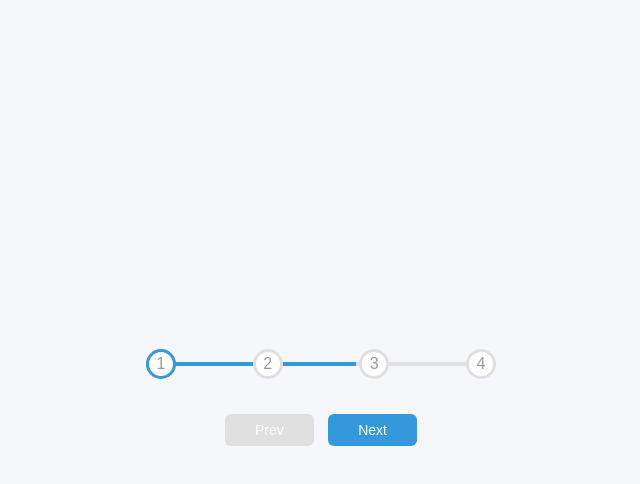
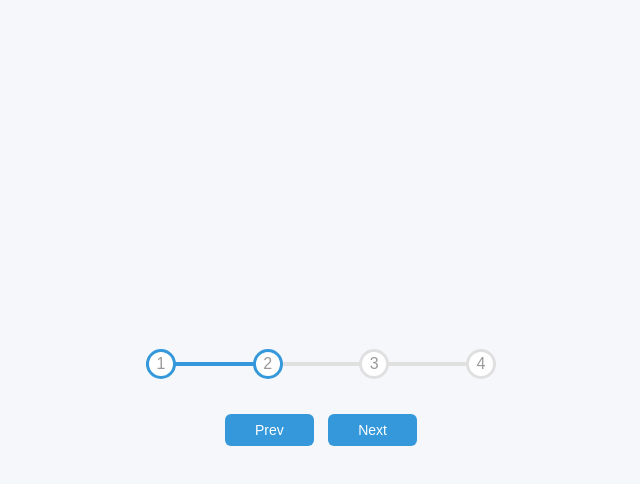
Before and after one commit to R11manish/mini-projests-html-css-javascript, a plain HTML site: page steps functionality/index.html in a window 1280 px wide. Both pictures are taken after a click on the button "Next". Shown: the whole page, without its empty margins (319-959 px from the left). Drawn offline with Linux system fonts and the light colour scheme; a web font is replaced by a local one.

Commit message:
add js to steps functionality

```diff
--- a/steps functionality/index.html
+++ b/steps functionality/index.html
@@ -5,6 +5,7 @@
     <meta http-equiv="X-UA-Compatible" content="IE=edge">
     <meta name="viewport" content="width=device-width, initial-scale=1.0">
     <link rel="stylesheet" href="style.css">
+    <script src="./script.js" defer></script>
     <title>My project</title>
 </head>
 <body>
--- a/steps functionality/script.js
+++ b/steps functionality/script.js
@@ -0,0 +1,46 @@
+const progress = document.getElementById("progress");
+const prev = document.getElementById("prev");
+const next = document.getElementById("next");
+const circles = document.querySelectorAll(".circle");
+
+let currentActive = 1;
+
+next.addEventListener("click", () => {
+  currentActive++;
+  if (currentActive > circles.length) {
+    currentActive = circles.length;
+  }
+  update();
+});
+
+prev.addEventListener("click", () => {
+  currentActive--;
+  if (currentActive < 1) {
+    currentActive = 1;
+  }
+
+  update();
+});
+
+function update() {
+  circles.forEach((circle, index) => {
+    if (index < currentActive) {
+      circle.classList.add("active");
+    } else {
+      circle.classList.remove("active");
+    }
+  });
+
+  const active = document.querySelectorAll(".active");
+  progress.style.width =
+    ((active.length - 1) / (circles.length - 1)) * 100 + "%";
+
+  if (currentActive === 1) {
+    prev.disabled = true;
+  } else if (currentActive === circles.length) {
+    next.disabled = true;
+  } else {
+    prev.disabled = false;
+    next.disabled = false;
+  }
+}
--- a/steps functionality/style.css
+++ b/steps functionality/style.css
@@ -1,21 +1,21 @@
-@import url('https://fonts.googleapis.com/css2?family=Muli:wght@500&display=swap');
+@import url("https://fonts.googleapis.com/css2?family=Muli:wght@500&display=swap");
 
-:root{
-    --line-border-fill : #3498db;
-    --line-border-empty :#e0e0e0;
+:root {
+  --line-border-fill: #3498db;
+  --line-border-empty: #e0e0e0;
 }
 
-*{
+* {
   box-sizing: border-box;
 }
 
-body{
+body {
   background-color: #f6f7fb;
-    font-family: 'Muli' , sans-serif;
+  font-family: "Muli", sans-serif;
   display: flex;
   align-items: center;
   justify-content: center;
-    height : 100vh;
+  height: 100vh;
   overflow: hidden;
   margin: 0;
 }
@@ -29,12 +29,12 @@ body{
   justify-content: space-between;
   position: relative;
   margin-bottom: 30px;
-    max-width 100%;
+  max-width: 100%;
   width: 350px;
 }
 
 .progress-container::before {
-    content: '';
+  content: "";
   background-color: var(--line-border-empty);
   position: absolute;
   top: 50%;
@@ -52,18 +52,17 @@ body{
   left: 0;
   transform: translateY(-50%);
   height: 4px;
-    width:60%;
+  width: 0%;
   z-index: -1;
   transition: 0.4s ease;
 }
-
 
 .circle {
   background-color: #fff;
   color: #999;
   border-radius: 50%;
-    height:30px;
-    width:30px;
+  height: 30px;
+  width: 30px;
   display: flex;
   align-items: center;
   justify-content: center;
@@ -87,11 +86,11 @@ body{
   font-size: 14px;
 }
 
-.btn:active{
+.btn:active {
   transform: scale(0.98);
 }
 
-.btn:focus{
+.btn:focus {
   outline: 0;
 }
 
```
Lines whose indentation alone changed are shown as unchanged.
